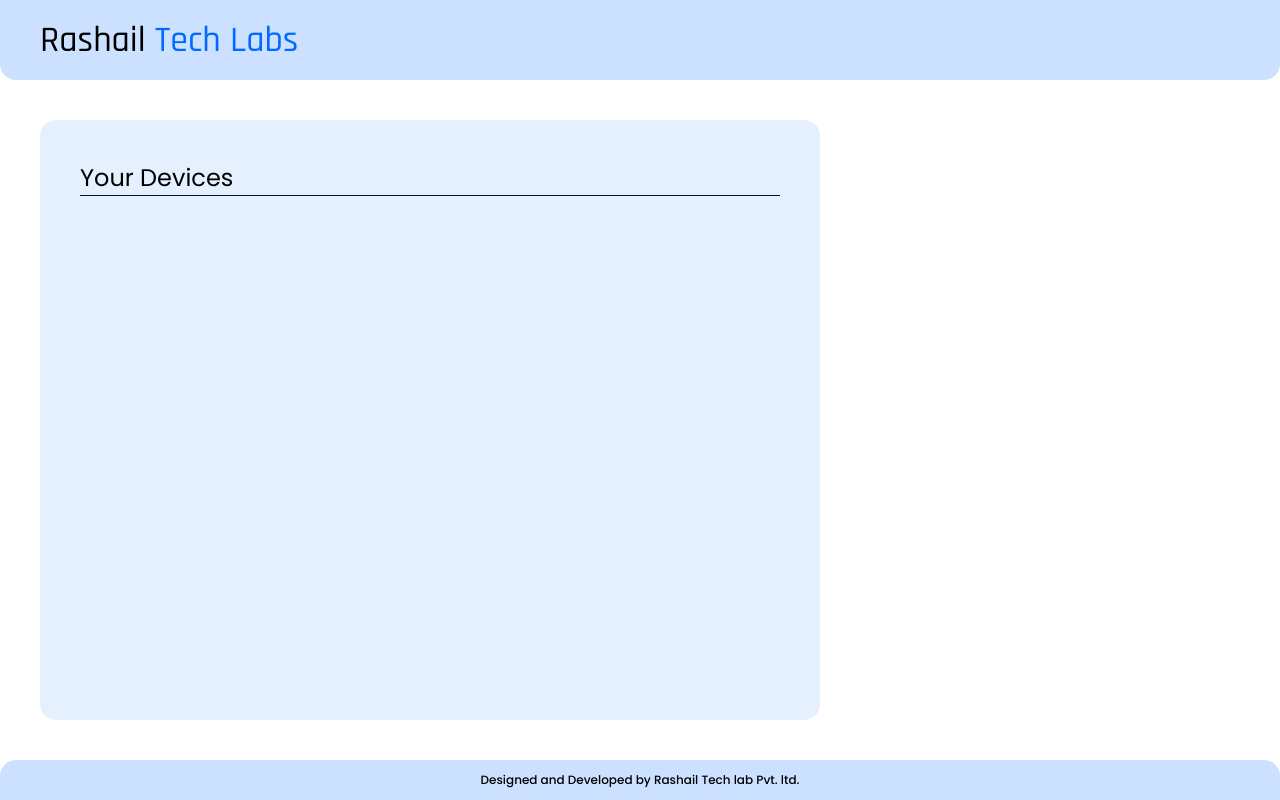
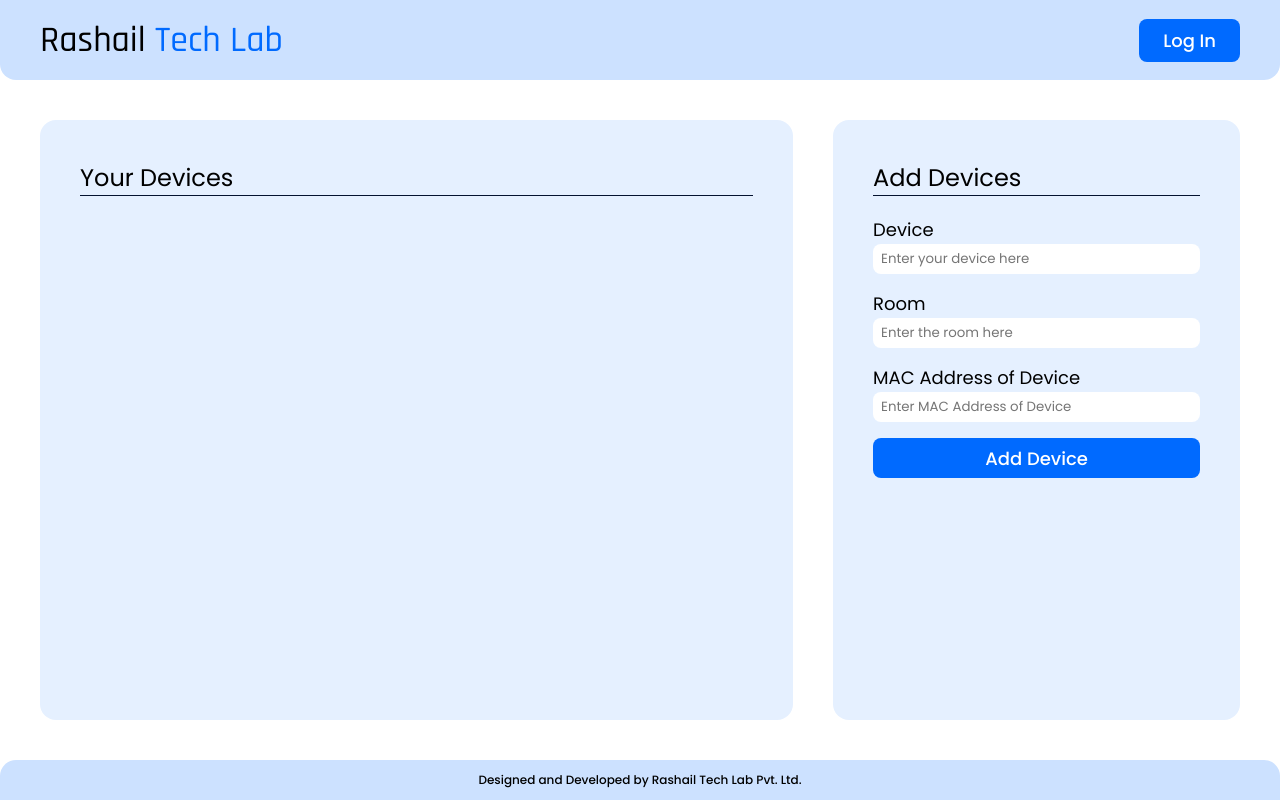
Before and after one commit to ulpa11/Rashail-Tech-Lab-Testing, a Django app: page / in a window 1280 px wide. Run offline with Django 3.2, Linux system fonts and the light colour scheme; data that the repository does not hold is empty.

Commit message:
Update index.html

```diff
--- a/templates/index.html
+++ b/templates/index.html
@@ -5,7 +5,7 @@
     <meta charset="UTF-8">
     <meta http-equiv="X-UA-Compatible" content="IE=edge">
     <meta name="viewport" content="width=device-width, initial-scale=1.0">
-    <title>Rashail Techlabs Pvt. Ltd.</title>
+    <title>Rashail Tech Lab</title>
     <link rel="stylesheet" href="{% static 'css/style.css' %}">
     <link rel="preconnect" href="https://fonts.googleapis.com">
     <link rel="preconnect" href="https://fonts.gstatic.com" crossorigin>
@@ -16,8 +16,8 @@
 
     <header>
         <div class="container">
-            <div class="logo">Rashail <span class="accent">Tech Labs</span></div>
-
+            <div class="logo">Rashail <span class="accent">Tech Lab</span></div>
+            <div class="login-btn">log in</div>
         </div>
     </header>
     <main>
@@ -27,12 +27,32 @@
                 <hr>
                 <div class="devices"></div>
             </div>
+            <div class="add-device">
+                <h2>add devices</h2>
+                <hr>
+                <form action="">
+                    <label>Device</label>
+                    <br>
+                    <input id="device-name" type="text" placeholder="Enter your device here">
 
+                    <label>Room</label>
+                    <br>
+                    <input id="device-room" type="text" placeholder="Enter the room here">
+
+                    <label>MAC Address of Device</label>
+                    <br>
+                    <input id="device-mac" type="text" placeholder="Enter MAC Address of Device">
+
+                    <button class="add-device-btn">Add Device</button>
+
+
+                </form>
+            </div>
         </div>
     </main>
     <footer>
         <div class="container">
-            <p>Designed and Developed by Rashail Tech lab Pvt. ltd.</p>
+            <p>Designed and Developed by Rashail Tech Lab Pvt. Ltd.</p>
         </div>
     </footer>
     <script>
@@ -129,7 +149,6 @@ setInterval(() => {
 
 
 
-// login form
 
     </script>
 </body>
```
